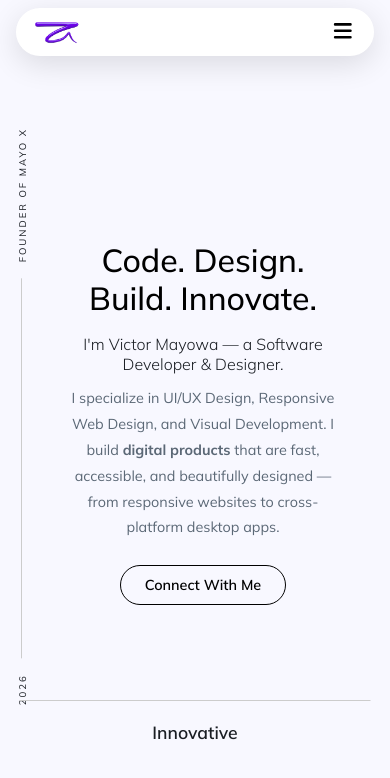
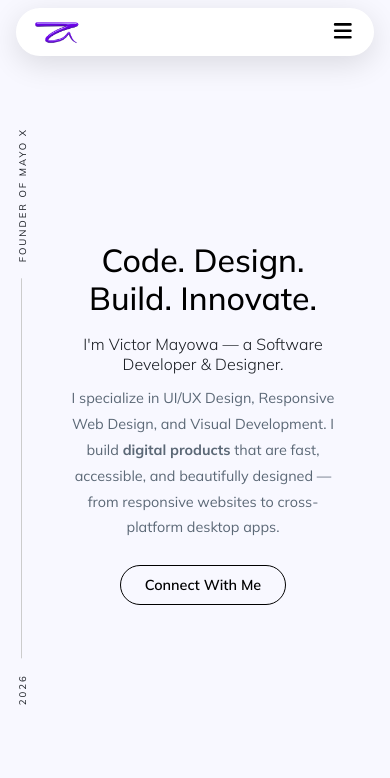
Before and after one commit to victormayowa185/VICTOR-MAYOWA, a React (Vite) app: page / in a window 390 px wide. Shown: the top 778 px of the page. Built offline with nearby package versions, Linux system fonts and the light colour scheme; no server answers; a web font is replaced by a local one.

Commit message:
updated the mobile view in the homepage

```diff
--- a/src/pages/Home.tsx
+++ b/src/pages/Home.tsx
@@ -19,7 +19,6 @@ const Home: React.FC = () => {
   const taglineRef = useRef<HTMLParagraphElement>(null);
   const bioRef = useRef<HTMLParagraphElement>(null);
   const ctaRef = useRef<HTMLAnchorElement>(null);
-  const mobileFooterRef = useRef<HTMLDivElement>(null);
   const badgeRef = useRef<HTMLDivElement>(null);
   const boxRefs = useRef<(HTMLDivElement | null)[]>([]);
   const hasPlayedEntrance = useRef(false);
@@ -39,12 +38,11 @@ const Home: React.FC = () => {
     return () => hero.removeEventListener('mousemove', handleMouseMove);
   }, []);
 
-  // ---------- Premium entrance sequence, gated on Preloader finishing ----------
-// ---------- Hide everything BEFORE first paint — prevents the flash ----------
+  // ---------- Hide everything BEFORE first paint ----------
   useLayoutEffect(() => {
     const validBoxes = boxRefs.current.filter(Boolean);
 
-    gsap.set([nameRef.current, taglineRef.current, bioRef.current, ctaRef.current, mobileFooterRef.current], {
+    gsap.set([nameRef.current, taglineRef.current, bioRef.current, ctaRef.current], {
       y: 24,
       opacity: 0,
     });
@@ -52,7 +50,7 @@ const Home: React.FC = () => {
     gsap.set(badgeRef.current, { opacity: 0, scale: 0.8 });
   }, []);
 
-  // ---------- Premium entrance sequence, gated on Preloader finishing ----------
+  // ---------- Premium entrance sequence ----------
   useEffect(() => {
     const playEntrance = () => {
       if (hasPlayedEntrance.current) return;
@@ -66,7 +64,6 @@ const Home: React.FC = () => {
         .to(taglineRef.current, { y: 0, opacity: 1, duration: 0.6, ease: 'power3.out' }, '-=0.45')
         .to(bioRef.current, { y: 0, opacity: 1, duration: 0.6, ease: 'power3.out' }, '-=0.4')
         .to(ctaRef.current, { y: 0, opacity: 1, duration: 0.5, ease: 'power3.out' }, '-=0.35')
-        .to(mobileFooterRef.current, { y: 0, opacity: 1, duration: 0.5, ease: 'power3.out' }, '-=0.3')
         .to(
           validBoxes,
           {
@@ -192,10 +189,6 @@ const Home: React.FC = () => {
             from responsive websites to cross-platform desktop apps.
           </p>
           <a href="/contact" className="hero-cta" ref={ctaRef}>Connect With Me</a>
-
-          <div className="mobile-footer-type" ref={mobileFooterRef}>
-            <TypewriterText words={badgeWords} />
-          </div>
         </div>
 
         {/* Right column – scattered boxes */}
--- a/src/styles/home.css
+++ b/src/styles/home.css
@@ -114,13 +114,6 @@ body {
 
 .hero-cta:hover {
   border-radius: 10px;
-}
-
-/* ========== MOBILE-ONLY TYPEWRITER FOOTER ========== */
-/* Hidden on desktop — this is the duplicate typewriter block that only
-   shows up under 900px, acting as a footer for the homepage. */
-.mobile-footer-type {
-  display: none;
 }
 
 /* ========== RIGHT COLUMN ========== */
@@ -245,24 +238,6 @@ body {
     display: none;
   }
 
-  /* Show the typewriter as a footer-style block under the CTA */
-  .mobile-footer-type {
-    display: block;
-    position: absolute;
-    bottom: 2.5rem;
-    bottom: 12%;
-    left: 50%;
-    transform: translateX(-50%);
-    width: 90%;
-    max-width: 500px;
-    padding-top: 1.25rem;
-    border-top: 1px solid #ccc;
-    font-size: 1.1rem;
-    font-weight: 600;
-    color: #1a1e24;
-    text-align: center;
-  }
-
   .sidebar-text {
     font-size: 0.6rem;
   }
@@ -273,9 +248,7 @@ body {
 
   .sidebar-rotate {
     left: 1rem;
-    /* 👈 move it left — lower number = further left */
     top: 8rem;
-    /* adjust vertical position too if needed */
   }
 }
 
```
